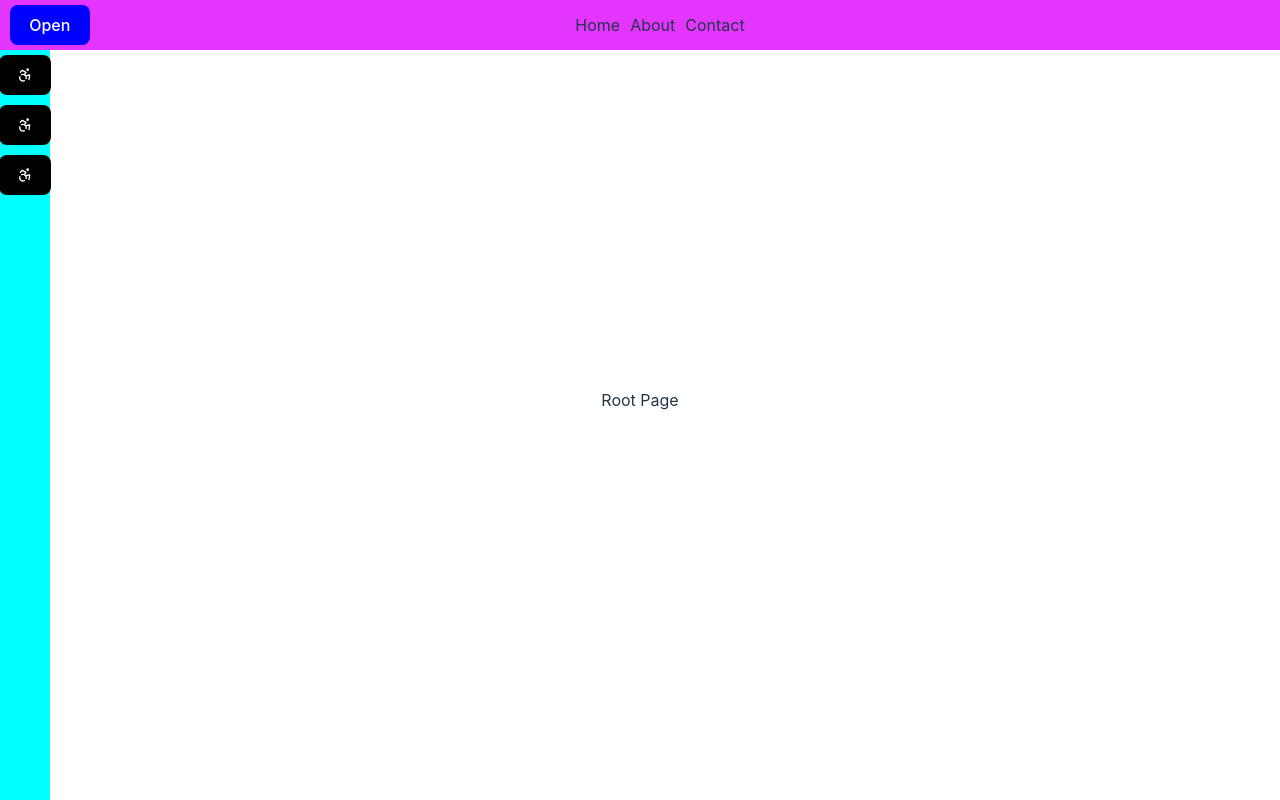
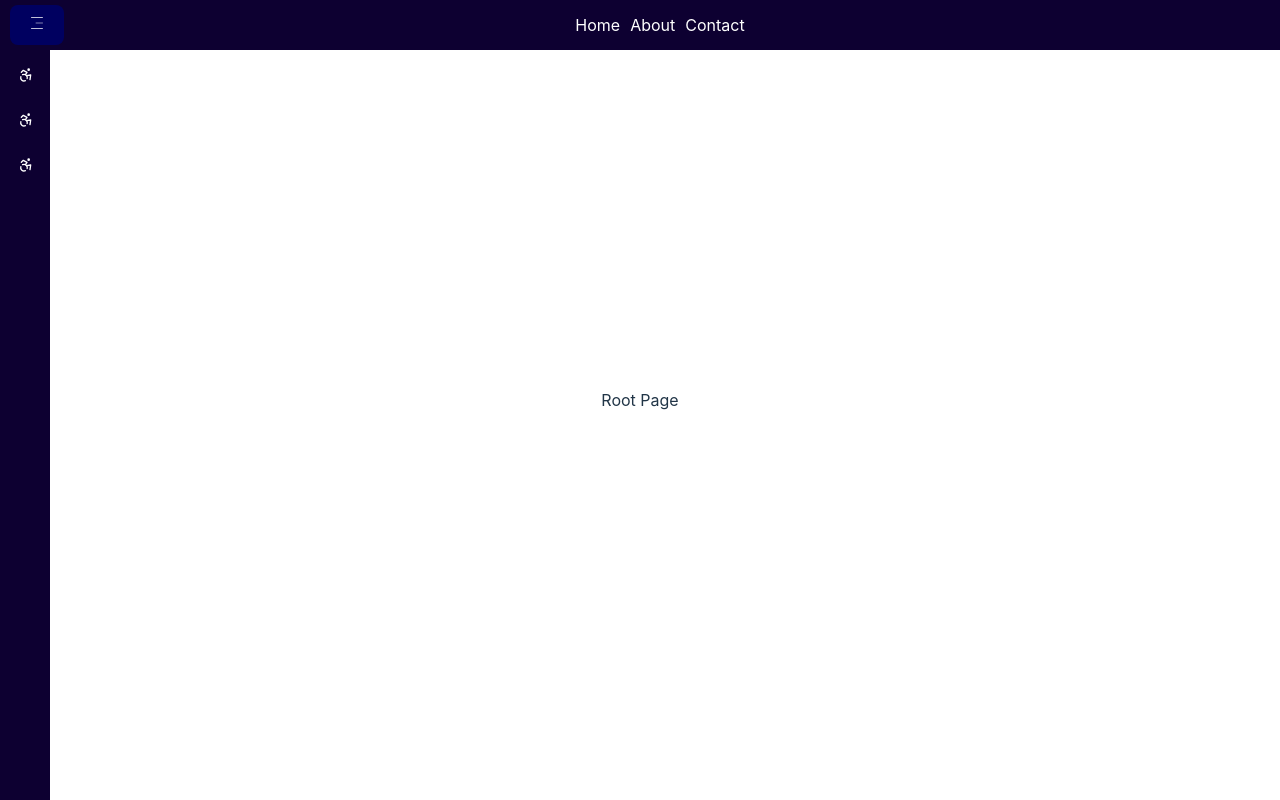
Before and after one commit to iverbitskyi/react-dev-project, a React (Vite) app: page / in a window 1280 px wide. Built offline with nearby package versions, Linux system fonts and the light colour scheme.

Commit message:
fix: changed side menu

```diff
--- a/src/components/navbar/Navbar.jsx
+++ b/src/components/navbar/Navbar.jsx
@@ -1,6 +1,8 @@
 import { useState } from 'react';
 import { SideMenu } from '../sideMenu/SideMenu';
 import styles from './Navbar.module.scss';
+import { CiMenuFries } from 'react-icons/ci';
+import { IoIosClose } from 'react-icons/io';
 
 export const Navbar = () => {
 	const [isMenuOpen, setIsMenuOpen] = useState(false);
@@ -13,7 +15,7 @@ export const Navbar = () => {
 		<>
 			<div className={styles.wrapper}>
 				<button className={styles.wrapper_menu} onClick={handeMenuOpenChange}>
-					{isMenuOpen ? 'Close' : 'Open'}
+					{isMenuOpen ? <IoIosClose /> : <CiMenuFries />}
 				</button>
 				<span>Home</span>
 				<span>About</span>
--- a/src/components/navbar/Navbar.module.scss
+++ b/src/components/navbar/Navbar.module.scss
@@ -3,19 +3,20 @@
 	top: 0;
 	left: 0;
 	width: 100%;
-	background-color: #e435ff;
+	background-color: rgb(13, 0, 49);
 	display: flex;
 	gap: 10px;
 	align-items: center;
 	justify-content: center;
 	height: 50px;
 	padding: 0 20px;
+	color: white;
 
 	&_menu {
 		position: absolute;
 		left: 10px;
 		outline: none;
-		background-color: blue;
+		background-color: rgb(0, 0, 96);
 		color: white;
 		border: none;
 
@@ -23,6 +24,7 @@
 			filter: brightness(50%);
 			border: none;
 			outline: none;
+			cursor: pointer;
 		}
 	}
 }
--- a/src/components/sideMenu/SideMenu.jsx
+++ b/src/components/sideMenu/SideMenu.jsx
@@ -1,5 +1,5 @@
 import styles from './SideMenu.module.scss';
-import { LuAccessibility } from "react-icons/lu";
+import { LuAccessibility } from 'react-icons/lu';
 
 export const SideMenu = ({ isMenuOpen }) => {
 	return (
@@ -8,19 +8,19 @@ export const SideMenu = ({ isMenuOpen }) => {
 				<div className={styles.wrapper_button_icon}>
 					<LuAccessibility />
 				</div>
-				<div style={{ display: !isMenuOpen && "none", width: "250px" }}>zalupa</div>
+				<div className={styles.wrapper_button_text}>zalupa</div>
 			</button>
 			<button className={styles.wrapper_button}>
 				<div className={styles.wrapper_button_icon}>
 					<LuAccessibility />
 				</div>
-				<div style={{ display: !isMenuOpen && "none" }}>zalupa_bobra</div>
+				<div className={styles.wrapper_button_text}>zalupa_bobra</div>
 			</button>
 			<button className={styles.wrapper_button}>
 				<div className={styles.wrapper_button_icon}>
 					<LuAccessibility />
 				</div>
-				<div style={{ display: !isMenuOpen && "none" }}>zalupa_root</div>
+				<div className={styles.wrapper_button_text}>zalupa_root</div>
 			</button>
 		</div>
 	);
--- a/src/components/sideMenu/SideMenu.module.scss
+++ b/src/components/sideMenu/SideMenu.module.scss
@@ -1,35 +1,45 @@
 .wrapper {
+	padding-top: 5px;
 	position: fixed;
-	// width: 50px;
+	width: 50px;
 	height: 100vh;
-	background-color: aqua;
+	background-color: rgb(13, 0, 49);
 	left: 0;
 	top: 50px;
 	display: flex;
 	flex-direction: column;
-	align-items: center;
+	align-items: start;
+	transition: width ease-in-out 0.25s;
+	gap: 5px;
+	overflow: hidden;
 
+	&_button {
+		background-color: transparent;
+		height: 40px;
+		display: flex;
+		justify-content: space-between;
+		align-items: center;
+		padding: 0;
+		border-radius: 0;
 
-	transition: width ease-in-out 0.25s;
-	&_button {
-		background-color: black;
-		height: 40px;
-		margin: 5px;
-		display: flex;
-		justify-content: left;
-		align-items: center;
-		gap: 5px;
-		padding: 0;
+		&:hover {
+			background-color: rgb(31, 0, 118);
+		}
 
 		&_icon {
 			color: white;
 			width: 50px;
-			height: 50px;
+			height: 40px;
 			display: flex;
 			justify-content: center;
 			align-items: center;
+		}
 
+		&_text {
+			width: 250px;
+			text-align: start;
+			transition: all ease-in-out 0.25s;
+			color: white;
 		}
 	}
-
 }
```
